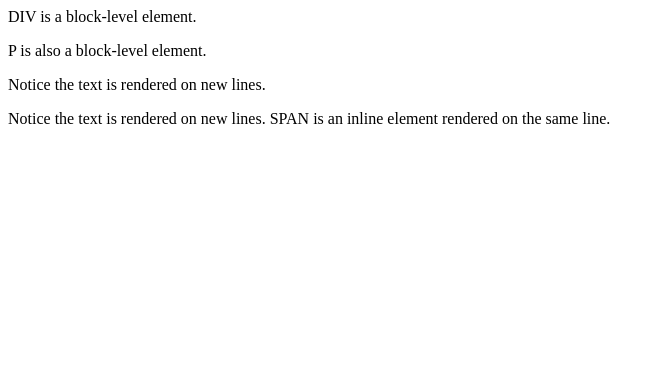
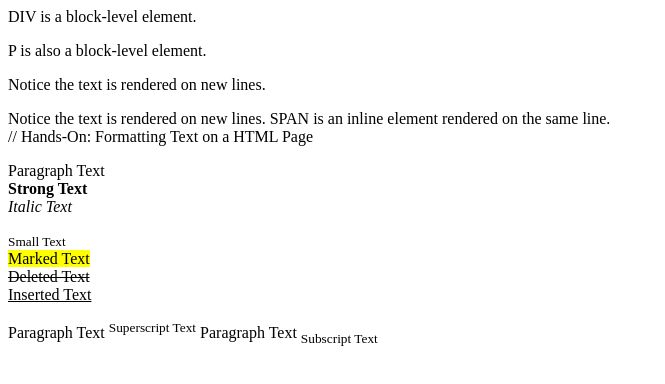
Before and after one commit to frichter91/edX-DEV211.1x, a plain HTML site: page index.html in a window 1280 px wide. Shown: the whole page, without its empty margins (0-665 px from the left). Drawn offline with Linux system fonts and the light colour scheme.

Commit message:
Update index.html
Hands-On: Formatting Text on a HTML Page

```diff
--- a/index.html
+++ b/index.html
@@ -1,3 +1,4 @@
+
 <!DOCTYPE html>
 <html lang="en_US">
   <head>
@@ -5,6 +6,7 @@
   </head>
 
   <body>
+
     <div>
       DIV is a block-level element.
       <p>
@@ -20,5 +22,27 @@
         SPAN is an inline element rendered on the same line.
       </span>
     </div>
+
+    // Hands-On: Formatting Text on a HTML Page
+    <p>
+      Paragraph Text
+      <br />
+      <strong>Strong Text</strong>
+      <br />
+      <i>Italic Text</i>
+    </p>
+    <p>
+      <small>Small Text</small>
+      <br />
+      <mark>Marked Text</mark>
+      <br />
+      <del>Deleted Text</del>
+      <br />
+      <ins>Inserted Text</ins>
+    </p>
+    <p>
+      Paragraph Text <sup>Superscript Text</sup> Paragraph Text <sub>Subscript Text</sub>
+    </p>
+
   </body>
 </html>
```
